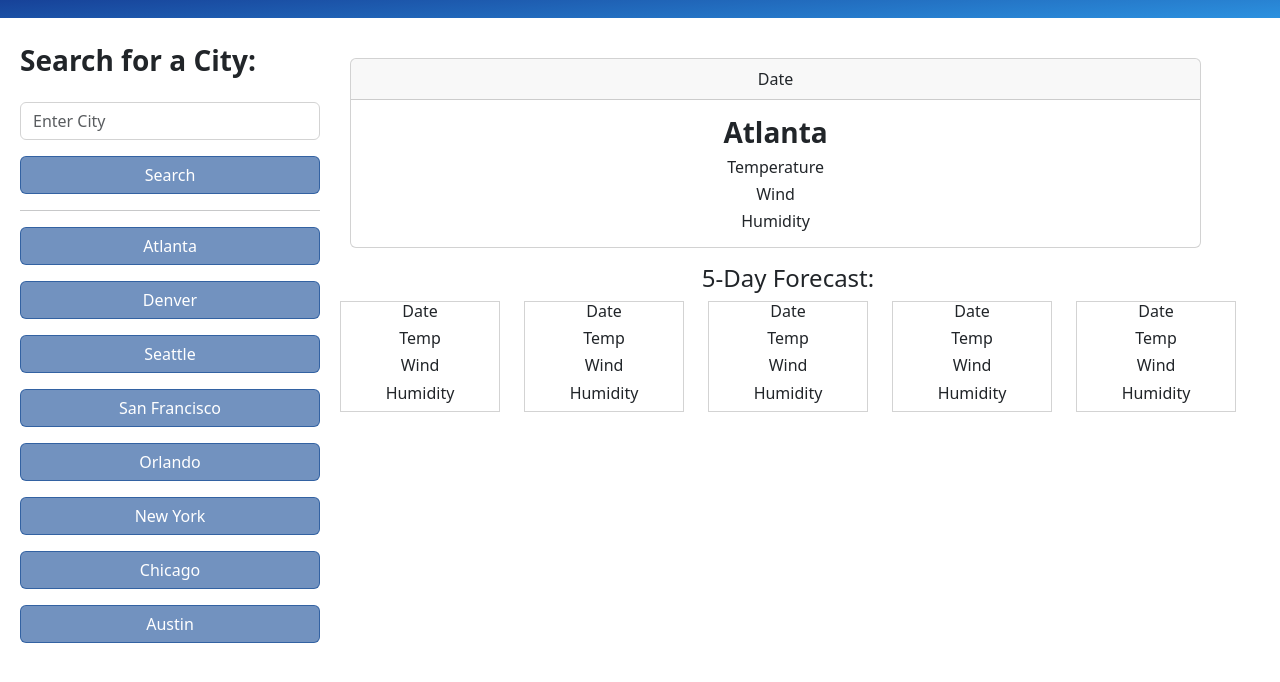
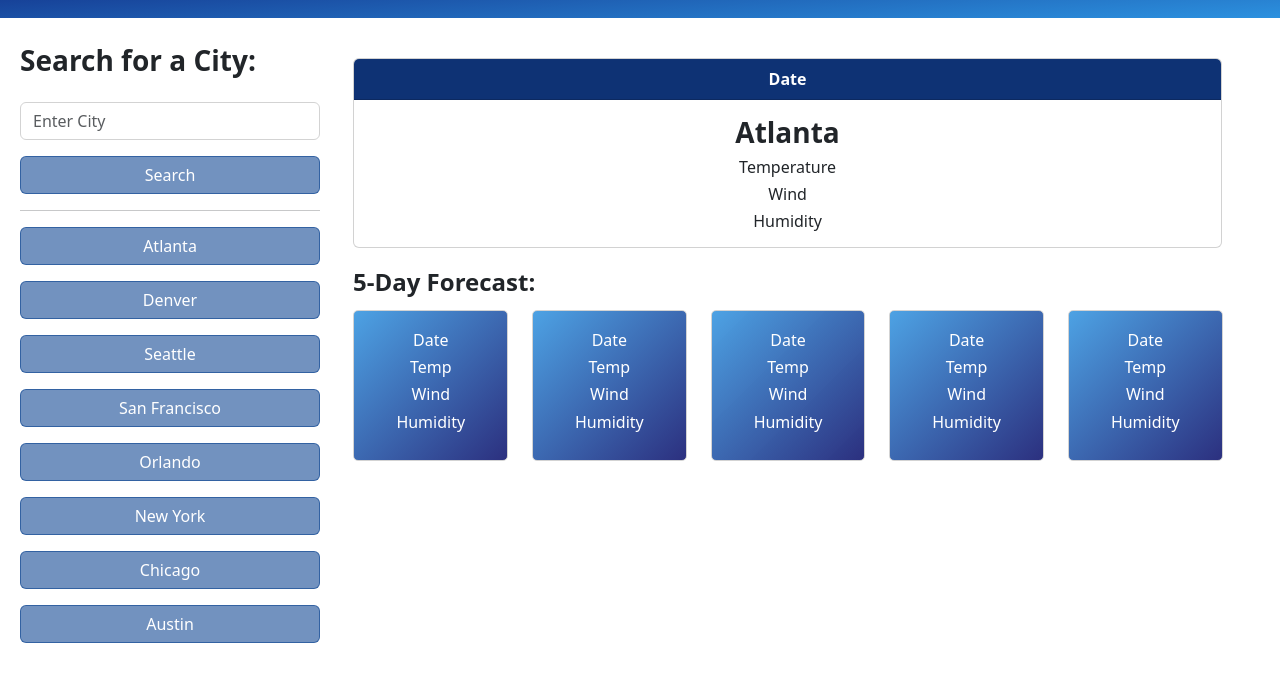
Before and after one commit to MarlyV1/weather-dashboard-server-side-APIs, a plain HTML site: page index.html in a window 1280 px wide. Shown: the part 68-750 px from the top of the page. Drawn offline with nearby package versions, Linux system fonts and the light colour scheme.

Commit message:
updated the styling for the five day forecast and the card-header class

```diff
--- a/assets/css/style.css
+++ b/assets/css/style.css
@@ -17,8 +17,8 @@ section {
     width: 70%;
 }
 .display-weather {
-    margin: 40px 10px;
-    width: 95%;
+    margin: 40px 13px;
+    width: 97%;
     text-align: center;
 }
 
@@ -30,6 +30,8 @@ section {
 h3 {
     font-weight: bold;
 }
+
+
 .search-input {
     width: 300px;
     border-color: lightgrey;
@@ -55,16 +57,33 @@ h3 {
 
 .col-sm {
     border: thin solid lightgrey;
+    border-radius: 5px;
     /* height: 190px; */
-    /* margin-top: 5px; */
+    padding: 20px;
+    margin-top: 5px;
+    background-image: linear-gradient(to bottom right, #2c91dfd7, #090e6adb);
+    color: white;
 }
 
 /* .daily-forecast {
     align-items: center;
     margin-left: 0px;
     /* width: 98%; */
+
+.card-header {
+    /* background-image: linear-gradient(to bottom right, #2c91df, #090e6adb); */
+    background-color: #0e3274;
+    color: white;
+    font-weight: bold;
 }
+
 .daily-forecast-title {
     text-align: left;
     font-weight: bold;
+    margin-left: 13px;
+    margin-top: 20px;
 }
+
+.forecast {
+    width: 97%;
+}
--- a/index.html
+++ b/index.html
@@ -50,9 +50,9 @@
                     <h6 class="card-text">Humidity</h6>
                 </div>
             </div>
+      <h4 class="daily-forecast-title">5-Day Forecast:</h4>
+            <div class="forecast container text-center">
 
-            <div class="container text-center">
-                <h4 class="daily-forecast-title">5-Day Forecast:</h4>
                 <div class="row gap-4">
                   <div class="col-sm">
                     <h6>Date</h6>
```
